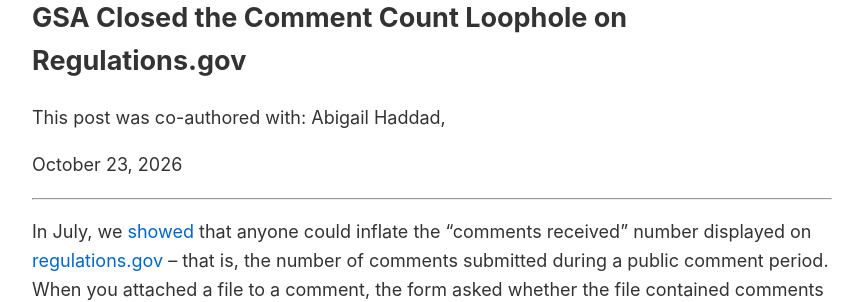
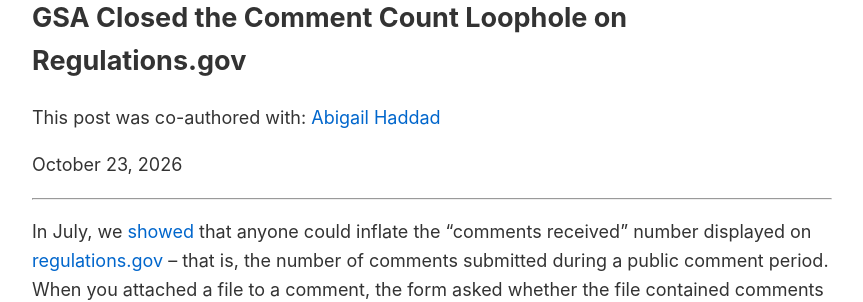
Before and after one commit to cmarcum/marcum-blog, a Jekyll site: the page built from _posts/2026-10-23-GSA-Closed-the-Comment-Loophole-on-Regulations-dot-gov.md, in a window 1280 px wide and 900 px high. Shown: the part 152-454 px from the top of the window, without its empty margins (208-1071 px from the left). Built offline with Jekyll 4.4.1, drawn with Linux system fonts in a browser that asks for light colours.

```diff
--- a/_posts/2026-10-23-GSA-Closed-the-Comment-Loophole-on-Regulations-dot-gov.md
+++ b/_posts/2026-10-23-GSA-Closed-the-Comment-Loophole-on-Regulations-dot-gov.md
@@ -4,7 +4,7 @@ title: "GSA Closed the Comment Count Loophole on Regulations.gov"
 date: 2026-10-23
 co_authors:
   - name: "Abigail Haddad"
-  - url: "https://presentofcoding.substack.com/"
+    url: "https://presentofcoding.substack.com/"
 tags: [general]
 ---
 
```
